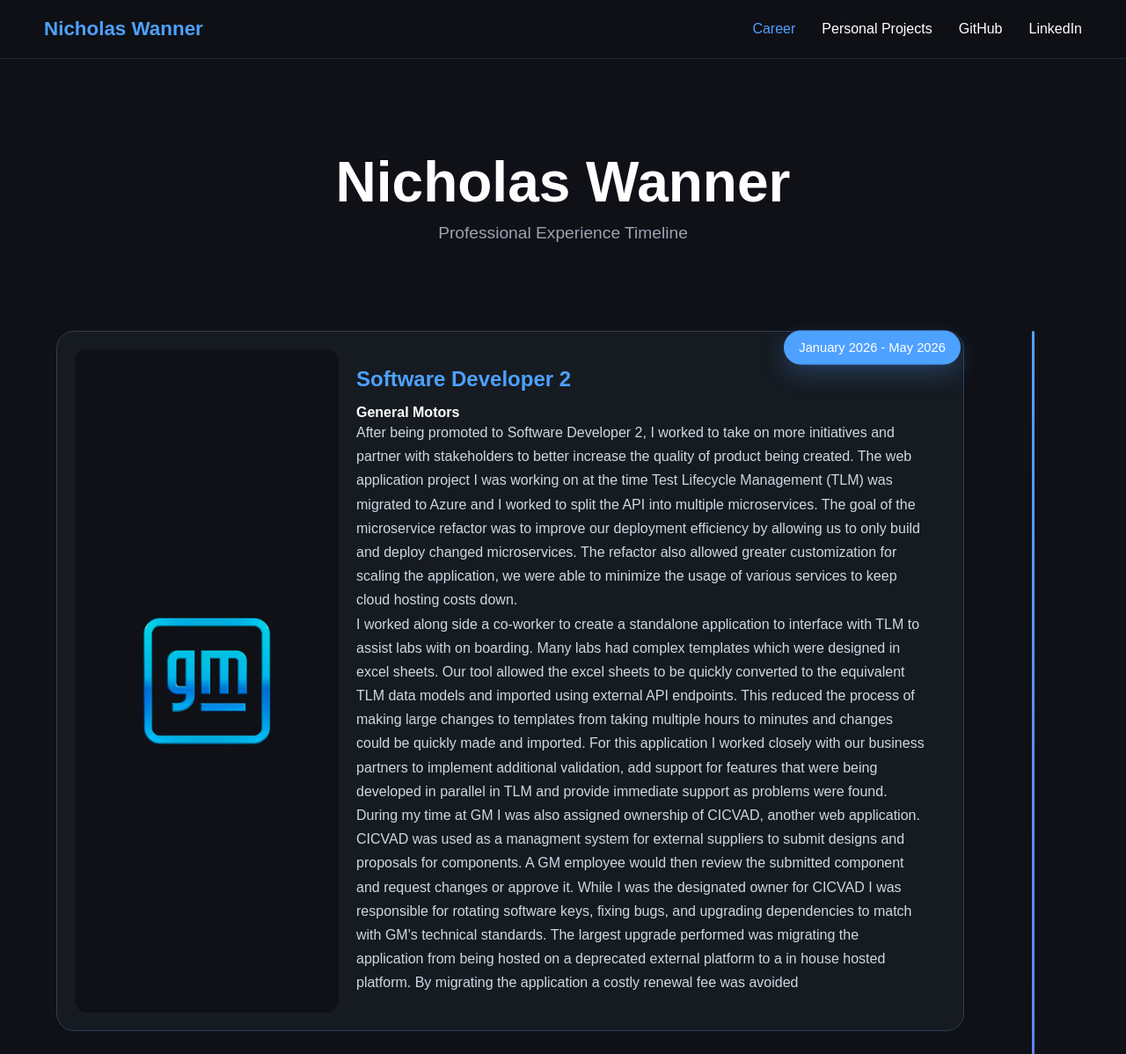
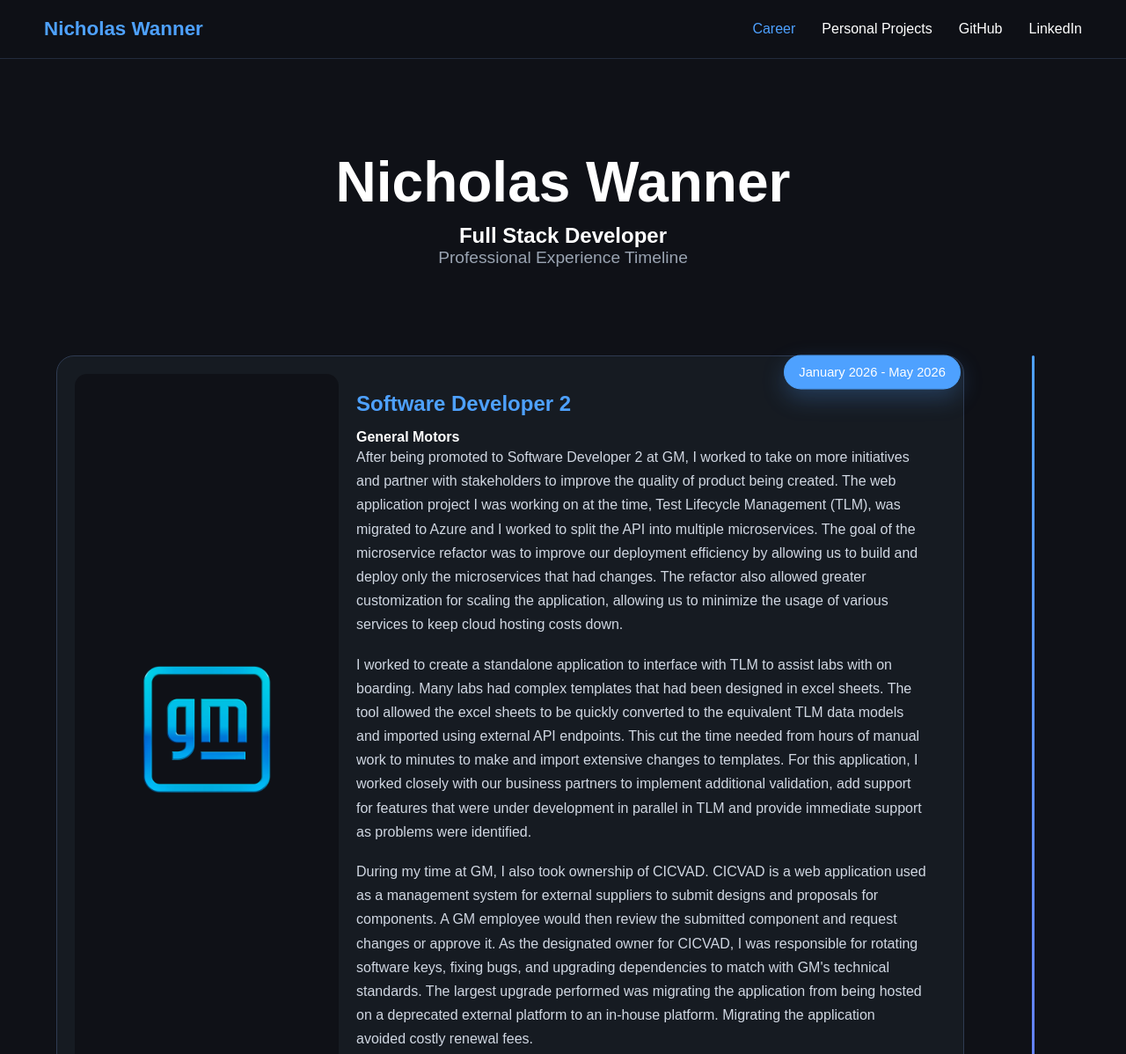
Before and after one commit to wannernicholas/wannernicholas.github.io, a plain HTML site: page index.html in a window 1280 px wide. Shown: the top 1198 px of the page at 88% size. Drawn offline with Linux system fonts and the light colour scheme.

Commit message:
add job title, fix grammer in texts

```diff
--- a/index.html
+++ b/index.html
@@ -17,6 +17,7 @@
   <div id="navbar"></div>
   <header class="hero">
     <h1>Nicholas Wanner</h1>
+    <h2>Full Stack Developer</h2>
     <p>Professional Experience Timeline</p>
   </header>
 
--- a/js/career.js
+++ b/js/career.js
@@ -3,53 +3,53 @@
     role: "Software Developer 2",
     company: "General Motors",
     dates: "January 2026 - May 2026",
-    description: ["After being promoted to Software Developer 2, I worked to take on more initiatives and partner with stakeholders to better increase the quality of product being created. The web application project I was working on at the time Test Lifecycle Management (TLM) was migrated to Azure and I worked to split the API into multiple microservices. The goal of the microservice refactor was to improve our deployment efficiency by allowing us to only build and deploy changed microservices. The refactor also allowed greater customization for scaling the application, we were able to minimize the usage of various services to keep cloud hosting costs down.",
-                  "I worked along side a co-worker to create a standalone application to interface with TLM to assist labs with on boarding. Many labs had complex templates which were designed in excel sheets. Our tool allowed the excel sheets to be quickly converted to the equivalent TLM data models and imported using external API endpoints. This reduced the process of making large changes to templates from taking multiple hours to minutes and changes could be quickly made and imported. For this application I worked closely with our business partners to implement additional validation, add support for features that were being developed in parallel in TLM and provide immediate support as problems were found.",
-                  "During my time at GM I was also assigned ownership of CICVAD, another web application. CICVAD was used as a managment system for external suppliers to submit designs and proposals for components. A GM employee would then review the submitted component and request changes or approve it. While I was the designated owner for CICVAD I was responsible for rotating software keys, fixing bugs, and upgrading dependencies to match with GM's technical standards. The largest upgrade performed was migrating the application from being hosted on a deprecated external platform to a in house hosted platform. By migrating the application a costly renewal fee was avoided"],
+    description: ["After being promoted to Software Developer 2 at GM, I worked to take on more initiatives and partner with stakeholders to improve the quality of product being created. The web application project I was working on at the time, Test Lifecycle Management (TLM), was migrated to Azure and I worked to split the API into multiple microservices. The goal of the microservice refactor was to improve our deployment efficiency by allowing us to build and deploy only the microservices that had changes. The refactor also allowed greater customization for scaling the application, allowing us to minimize the usage of various services to keep cloud hosting costs down.",
+      "I worked to create a standalone application to interface with TLM to assist labs with on boarding. Many labs had complex templates that had been designed in excel sheets. The tool allowed the excel sheets to be quickly converted to the equivalent TLM data models and imported using external API endpoints. This cut the time needed from hours of manual work to minutes to make and import extensive changes to templates. For this application, I worked closely with our business partners to implement additional validation, add support for features that were under development in parallel in TLM and provide immediate support as problems were identified.",
+      "During my time at GM, I also took ownership of CICVAD. CICVAD is a web application used as a management system for external suppliers to submit designs and proposals for components. A GM employee would then review the submitted component and request changes or approve it. As the designated owner for CICVAD, I was responsible for rotating software keys, fixing bugs, and upgrading dependencies to match with GM's technical standards. The largest upgrade performed was migrating the application from being hosted on a deprecated external platform to an in-house platform. Migrating the application avoided costly renewal fees."],
     image: "images/career/gm-logo.webp"
   },
   {
     role: "Software Developer 1",
     company: "General Motors",
     dates: "January 2023 - January 2026",
-    description: ["When I first started at General Motors, I was working on the Janus project. Janus is an in house web application focused on managing the lifecycle of projects. It enabled creating a plan to manage a project from start to finish and track all tasks underneath it that needed to be completed. I worked on many different facets of Janus including increasing Test Automation, expanding the in-application reporting feature, enabling users from outside the company to visit Janus.",
-                  "I eventually moved to a second web application project called Test Lifecycle Management (TLM). TLM was similar to Janus however it focused primarily on creating customized requests to be sent to labs and tracking the state of the request as the lab preformed the specified test. While working on TLM I had a large focus on the feature for 'attribute groups' which allowed users to create predefined groups of fields to be added to requests and could be shared across labs. For example a attribute group could be used to represent a selectable test dummy and configure various details about it."],
+    description: ["When I first started at General Motors, I worked on the Janus project. Janus is an in-house web application to manage the lifecycle of projects. It enabled creating a plan to manage a project from start to finish and track all tasks needed for completion. I worked on many different facets of Janus, including increasing Test Automation, expanding the in-application reporting feature, enabling users from outside the company to visit Janus.",
+      "A second web application project I worked on was Test Lifecycle Management (TLM). TLM was similar to Janus, however it focused primarily on creating customized requests to be sent to labs and tracking the state of the request as the lab preformed the specified test. While working on TLM, I focused primarily on the feature for 'attribute groups', which allowed users to create predefined groups of fields to be added to requests that could be shared across labs. For example, an attribute group could be used to represent a selectable test dummy and configure a variety of its details. Attribute groups were a cornerstone of the application as the were widely adopted to represent a variety of different components and data configurations."],
     image: "images/career/gm-logo.webp"
   },
   {
     role: "Computer Science Grader",
     company: "Pennsylvania State University",
     dates: "January 2022 - May 2022",
-    description: ["I worked as a grader for Penn State's Computer Science 102 class. In this class students were taught about functions, parameters, recursion, arrays, and debugging with Python. I was initially assigned to grade 50 students for each assignment, however thanks to the positive feedback I received from the professor and students my share grew to grading 100 students for each lab and assignment."],
+    description: ["I worked as a grader for Penn State's Computer Science 102 class. In this class, students were taught about functions, parameters, recursion, arrays, and debugging with Python. I was initially assigned 50 students to grade for assignments and labs. However, thanks to the positive feedback I received from the professor and students, my share grew to grading 100 students for each lab and assignment."],
     image: "images/career/psu-logo.png"
   },
   {
     role: "Student Researcher",
     company: "Rocks Ethics Institute",
     dates: "September 2018 - April 2019",
-    description: ["For a research project my team and I investigated security vulnerabilities in shipping ports caused by automation. We identified key areas where automation was present and what risks were posed. We additionally used Python and Jupyter to map out different ports and what they regularly received and where it traveled further to in the country. With this information we were able to simulate the impacts of failures by showing what areas of the country and goods would be impacted if a port failed."],
+    description: ["I participate in an investigation of security vulnerabilities in shipping ports caused by automation. We identified key areas where automation was present and assessed potential risks. We additionally used Python and Jupyter to map out the different ports, which goods those ports regularly received and where goods traveled to after passing through the port of entry. With this information, we were able to simulate the impacts of automation failures by showing which areas of the country and which goods would be impacted if a port automation failures occurred."],
     image: "images/career/psu-logo.png"
   },
   {
     role: "Software Development Intern",
     company: "Pforzheim University",
     dates: "July 2018 - August 2018",
-    description: ["At Pforzheim University I worked primarily on a project to implement a system for students and faculty to reset their passwords. Previously, you would need to come to the IT desk where the password would be reset manually. I developed a webpage where a user could provide the answer to a security question and reset their password to a randomly generated password. This reduced work for the IT department as well as enhanced user's experience to allow them to reset their password from anywhere."],
+    description: ["At Pforzheim University, I worked primarily on a project to implement a system for students and faculty to reset their passwords. Previously, you would need to come to the IT desk employees had to reset passwords manually. I developed a webpage where a user could provide the answer to a security question and reset their own password without direct IT involvement. This reduced work for the IT department as well as enhanced the user's experience by allowing them to reset their password from anywhere at any time."],
     image: "images/career/hs-pforzheim-logo.png"
   },
   {
     role: "Information Technology Intern",
     company: "Pforzheim District Bureau",
     dates: "June 2018 - July 2019",
-    description: ["While living in Pforzheim for a summer I worked with the District Bureau as an intern. My responsibilities were primarily working on upkeeping servers for the city. This included doing a migration of the cities payroll servers to Windows 10. Additionally I would travel out to various areas around the city when servers encountered issues and assist in fixes."],
+    description: ["While living in Pforzheim for a summer, I worked at the District Bureau as an intern. My responsibilities involved maintenance of the city administration's servers. This included migrating the city's payroll servers to Windows 10. Additionally, I traveled to various areas around the city when servers encountered issues to assist in fixes."],
     image: null
   },
   {
     role: "Software Engineering Intern",
     company: "Charité University Medical School and Hospital",
     dates: "April 2017 - July 2017",
-    description: ["At Charité I worked on a project to help automate the creation of doctors letters to be sent to patients. This was developed as a C# plugin for Microsoft Work that would automatically fetch relevant patient data and format the data into standardized tables and information. The purpose was to standardized letters across doctors as well as to expedite the formulaic portions so doctors could prioritize the important messages for patients. This saved an average of 1-2 hours in time per letter for doctors.",
-                  "An additional project I worked on was a specialize filter for incoming patient data. The data was being transferred via Mirth software and the filter was created to convert the data directly into a format suitable for the patient database. This allowed for patient data to be quickly sent across multiple facilities and stored in a appropriate format."],
+    description: ["At Charité, I worked on a project to help automate the creation of doctor-patient letters. This was developed as a C# plugin for Microsoft Word that would automatically fetch relevant patient data and format the data into standardized tables and readily understandable. The goal was to standardized letters across medical divisions and doctors as well as to expedite the formulaic portions so doctors could prioritize the patient-specific messages. This saved an average of 1-2 hours in time per letter for doctors.",
+      "An additional project I worked on was a specialize filter for incoming patient data. The data was being transferred via Mirth software and I created a filter to convert the data directly into a format compatible with the patient database. This allowed for patient data to be quickly sent across multiple facilities and stored in an appropriate format."],
     image: "images/career/Charite-logo.jpg"
   },
 ];
--- a/js/projects.js
+++ b/js/projects.js
@@ -26,7 +26,7 @@
         title: "Book It! Game",
 
         description:
-            "A 3D first person stealth horror game made with a friend for a Halloween game jam. Explore a abandoned library to find all the magic books while avoiding a monster by ducking under tables.",
+            "A 3D first person stealth horror game co-created with a friend for a Halloween game jam. Explore an abandoned library to find all the magic books while avoiding a monster by ducking under tables.",
 
         media: ["images/projects/book it/title.png", "images/projects/book it/screenshot.png"],
 
@@ -51,7 +51,7 @@
         title: "Shaders",
 
         description:
-            "My experiments playing around with creating shaders using OpenGL Shading Language. I really enjoy creating them as it blends coding and art together seamlessly and there are always new techniques that can be learned and applied.",
+            "My experiments playing around with creating shaders using OpenGL Shading Language. I really enjoy creating them they blend coding and art together seamlessly, and there are always new techniques to be learned and applied.",
 
         media: ["images/projects/shaders/overthemoon.mp4", "images/projects/shaders/outrun.webm", "images/projects/shaders/torrid.webm", "images/projects/shaders/domainwarp.webm"],
 
@@ -71,7 +71,7 @@
         title: "Untitled Work in Progress Game",
 
         description:
-            "A game I'm currently working independently on. The goal will be to travel from island to island to buy and sell goods at the best value while meeting multiple characters along the way.",
+            "I'm currently working independently on this game. The goal will be to travel from island to island to buy and sell goods at the best value while meeting multiple characters along the way.",
 
         media: ["images/projects/shipping game/dialog.png", "images/projects/shipping game/farming.png", "images/projects/shipping game/trading.png", "images/projects/shipping game/trading2.png"],
 
--- a/js/timeline-item.js
+++ b/js/timeline-item.js
@@ -8,7 +8,7 @@
         .replaceAll("{{dates}}", data.dates)
         .replaceAll(
             "{{description}}",
-        data.description.map(p => `<p>${p}</p>`).join("")
+            data.description.map(p => `<p>${p}</p><br>`).join("")
         )
         .replaceAll("{{noImage}}", data.image ? "" : "no-image")
         .replace("{{image}}", data.image ? `<img src="${data.image}" alt="">` : "");
```
Also changed, not shown: components/timeline-item.html (indentation only). Lines whose indentation alone changed are shown as unchanged.
